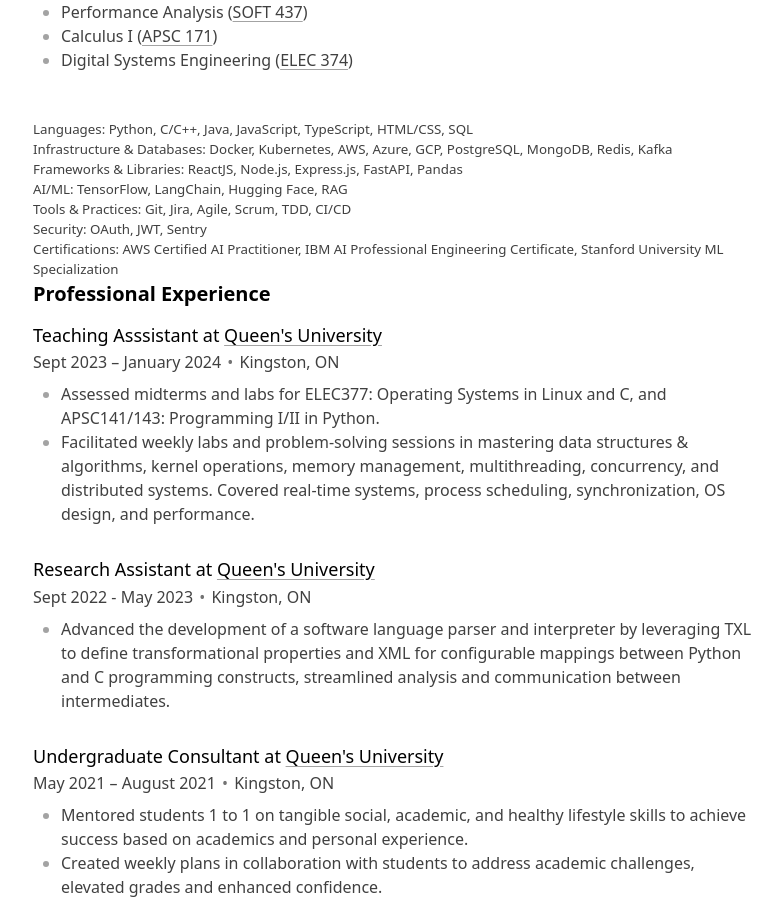
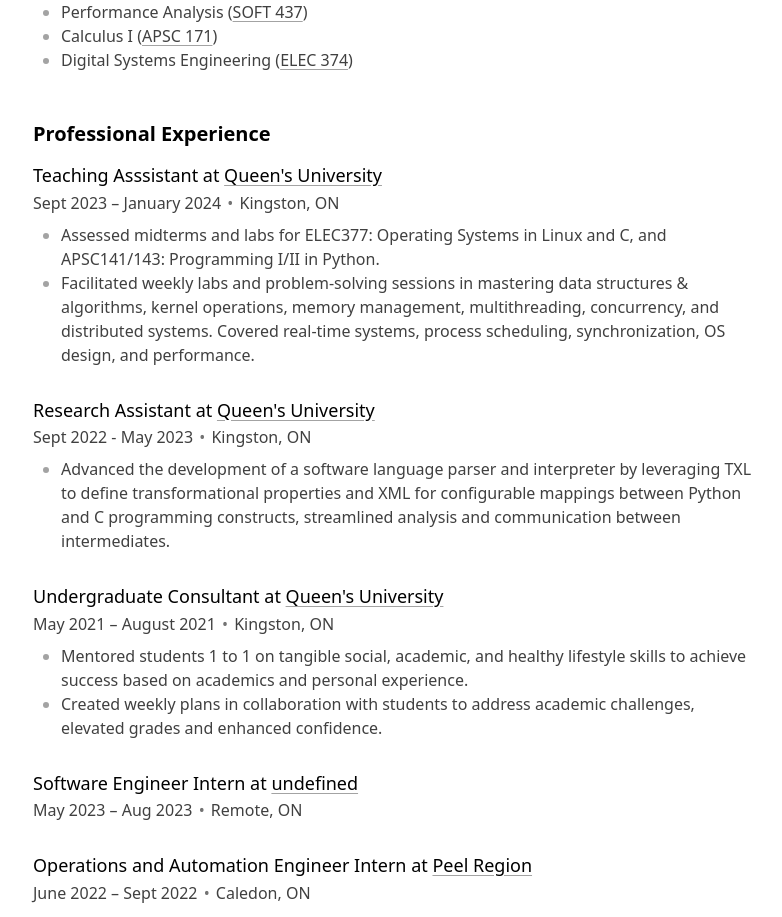
Before and after one commit to dylanhans/Portfolio, a SvelteKit app: page /resume in a window 1280 px wide. Shown: the part 1084-2001 px from the top of the page, without its empty margins (247-1029 px from the left). Built offline with nearby package versions, Linux system fonts and the light colour scheme.

Commit message:
languages

```diff
--- a/src/routes/resume/+page.svelte
+++ b/src/routes/resume/+page.svelte
@@ -219,37 +219,6 @@
     </li>
   </ul>
 </section>
-<section class="layout-md py-0">
-  <div class="space-y-5">
-    <p style="font-size: smaller; ">
-      <b style="font-weight: 500;">Languages:</b> Python, C/C++, Java, JavaScript,
-      TypeScript, HTML/CSS, SQL
-    </p>
-    <p style="font-size: smaller; margin: 0;">
-      <b style="font-weight: 500;">Infrastructure & Databases:</b> Docker, Kubernetes,
-      AWS, Azure, GCP, PostgreSQL, MongoDB, Redis, Kafka
-    </p>
-    <p style="font-size: smaller; margin: 0;">
-      <b style="font-weight: 500;">Frameworks & Libraries:</b> ReactJS, Node.js,
-      Express.js, FastAPI, Pandas
-    </p>
-    <p style="font-size: smaller; margin: 0;">
-      <b style="font-weight: 500;">AI/ML:</b> TensorFlow, LangChain, Hugging Face,
-      RAG
-    </p>
-    <p style="font-size: smaller; margin: 0;">
-      <b style="font-weight: 500;">Tools & Practices:</b> Git, Jira, Agile, Scrum,
-      TDD, CI/CD
-    </p>
-    <p style="font-size: smaller; margin: 0;">
-      <b style="font-weight: 500;">Security:</b> OAuth, JWT, Sentry
-    </p>
-    <p style="font-size: smaller; margin: 0;">
-      <b style="font-weight: 500;">Certifications:</b> AWS Certified AI Practitioner,
-      IBM AI Professional Engineering Certificate, Stanford University ML Specialization
-    </p>
-  </div>
-</section>
 
 <section class="layout-md py-0">
   <h2 class="heading2">Professional Experience</h2>
```
